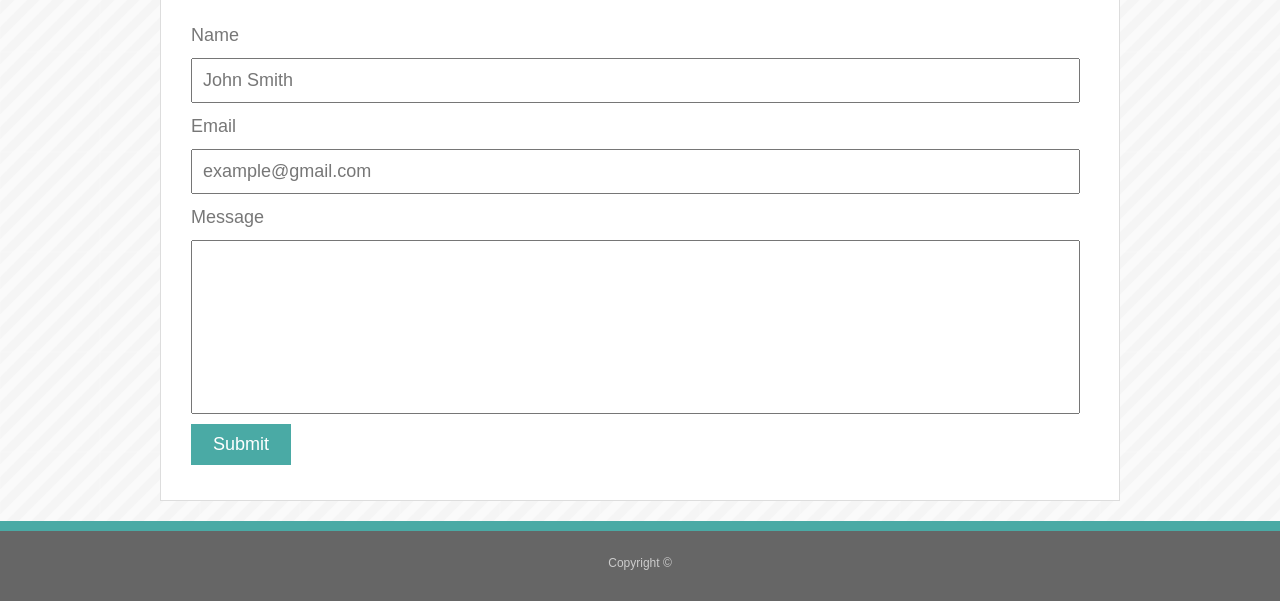
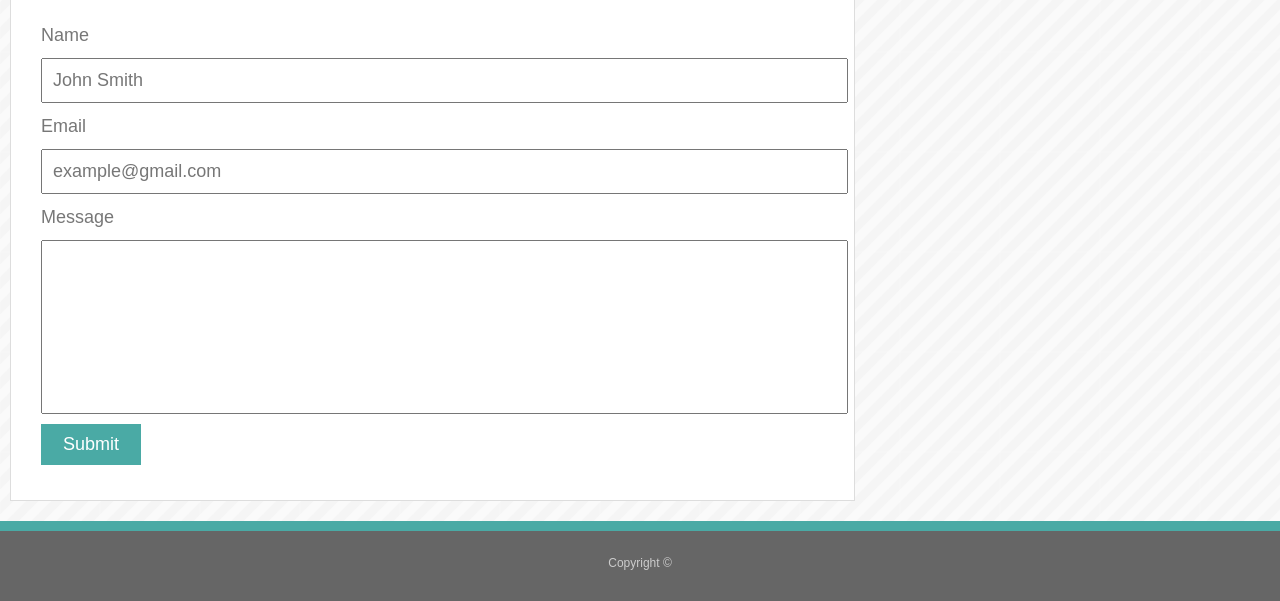
Before and after one commit to sarashunter/Responsive-Portfolio, a plain HTML site: page contact.html in a window 1280 px wide. Shown: the part 248-849 px from the top of the page. Drawn offline with Linux system fonts and the light colour scheme.

Commit message:
Add queries for large size with sidebar

```diff
--- a/assets/css/style.css
+++ b/assets/css/style.css
@@ -123,7 +123,7 @@ footer{
 /* Relevant for Contact Page */
 
 input{
-    width: 865px;
+    width: 100%;
     padding: 10px;
     font-family: Arial, 'Helvetica Neue', Helvetica, sans-serif;
     color: #777777;
@@ -218,11 +218,13 @@ input[type=submit]:hover{
 
     }
 
-    /*Relevant for Contact Page*/
-
-    input{
-        width:100%;
-        border:1px;
-    }
 
   }
+
+
+  @media screen and (min-width: 980px) {
+      #container{
+          width: 66%;
+          margin-left: 10px;
+      }
+  }
```
